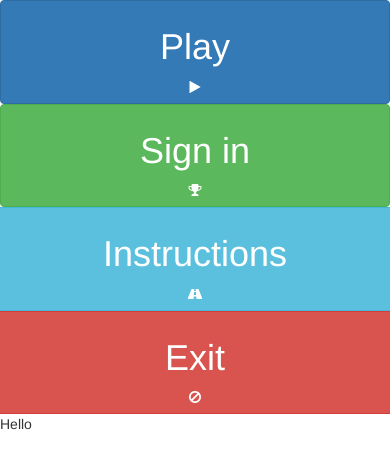
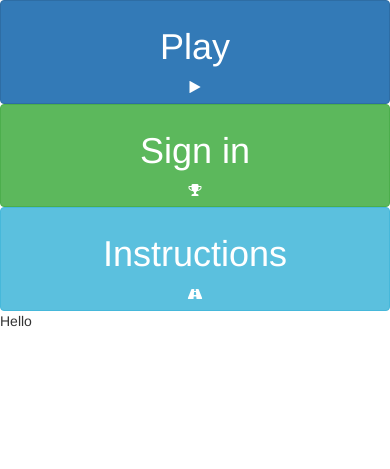
Before and after one commit to eileenrose/IHIAWO, a Python web app: template project-wtd/templates/startpage.html in a window 390 px wide. Shown: the top 469 px of the page. Run offline with Jinja, Linux system fonts and the light colour scheme; the template is opened without the code that fills it, so the values that code supplies are empty; some libraries are stand-ins or nearby versions.

Commit message:
changed startpage

```diff
--- a/project-wtd/templates/level1.html
+++ b/project-wtd/templates/level1.html
@@ -6,6 +6,5 @@
 <body>
   <div id='wrapper' style='width: 200px; height: 200px'>
        <canvas width='1000' height='1000'></canvas>
-  </div>
 </body>
 </html>
--- a/project-wtd/templates/startpage.html
+++ b/project-wtd/templates/startpage.html
@@ -8,12 +8,9 @@
 </head>
 <body>
   <div class="row">
-    <div class ="col-md-6"><button class="btn btn-block btn-primary"><h1>Play</h1><i class="fa fa-play"</button></i></div>
-    <div class ="col-md-6"><button class="btn btn-block btn-success"><h1>Sign in</h1><i class="fa fa-trophy"></button></i></div>
-    <div class ="row">
-    <div class ="col-md-6"><button class="btn btn-block btn-info"><h1>Instructions</h1><i class="fa fa-road" ></button></i></div>
-    <div class ="col-md-6"><button class="btn btn-block btn-danger"><h1>Exit</h1><i class="fa fa-ban"></button></i></div>
-  </div>
+    <div class ="col-md-4"><form action="/game"><button class="btn btn-block btn-primary"><h1>Play</h1><i class="fa fa-play"</button></i></form></div>
+    <div class ="col-md-4"><button class="btn btn-block btn-success"><h1>Sign in</h1><i class="fa fa-trophy"></button></i></div>
+    <div class ="col-md-4"><button class="btn btn-block btn-info"><h1>Instructions</h1><i class="fa fa-road" ></button></i></div>
   </div>
 <p>Hello</p>
 </body>
```
